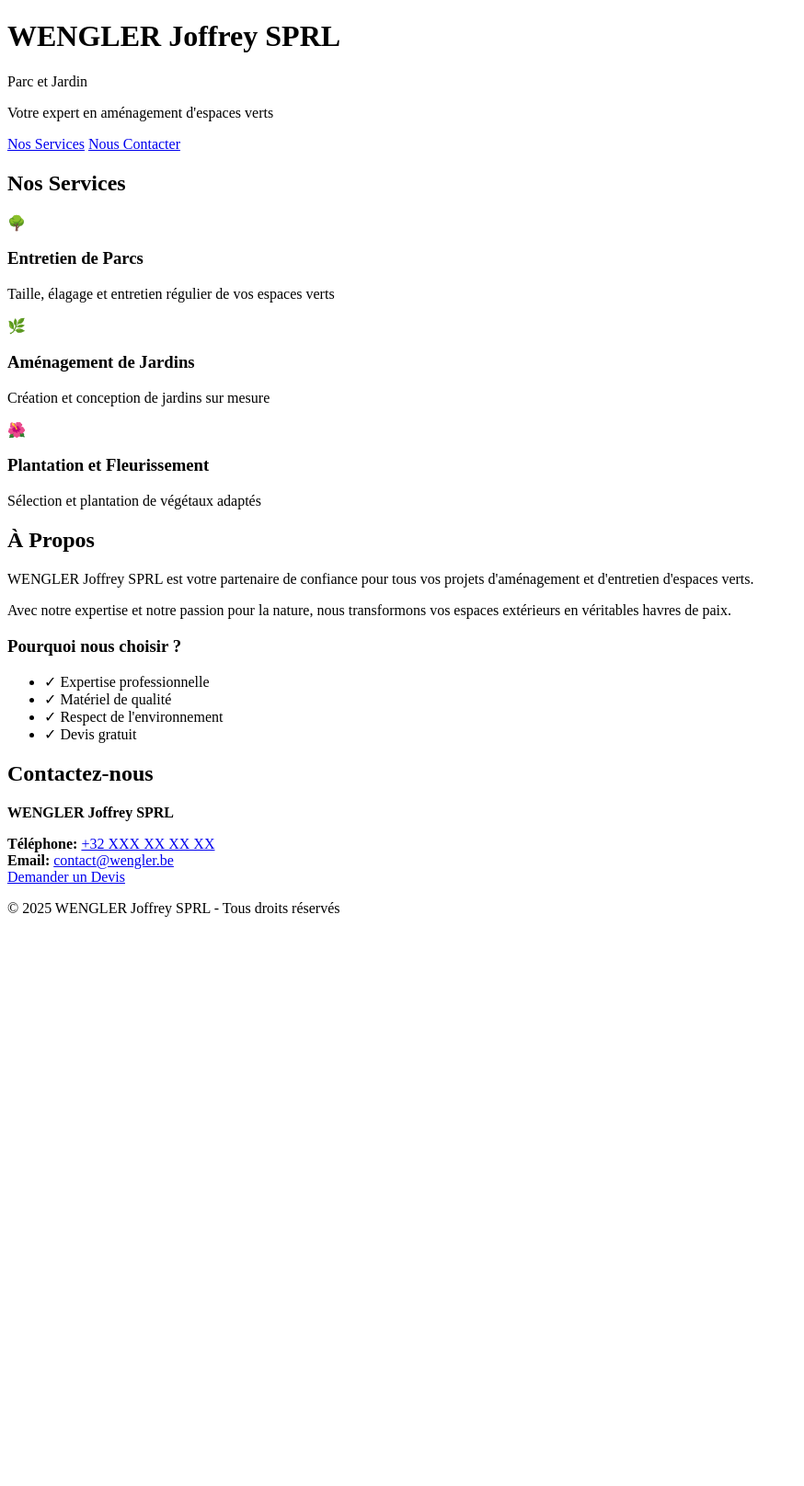
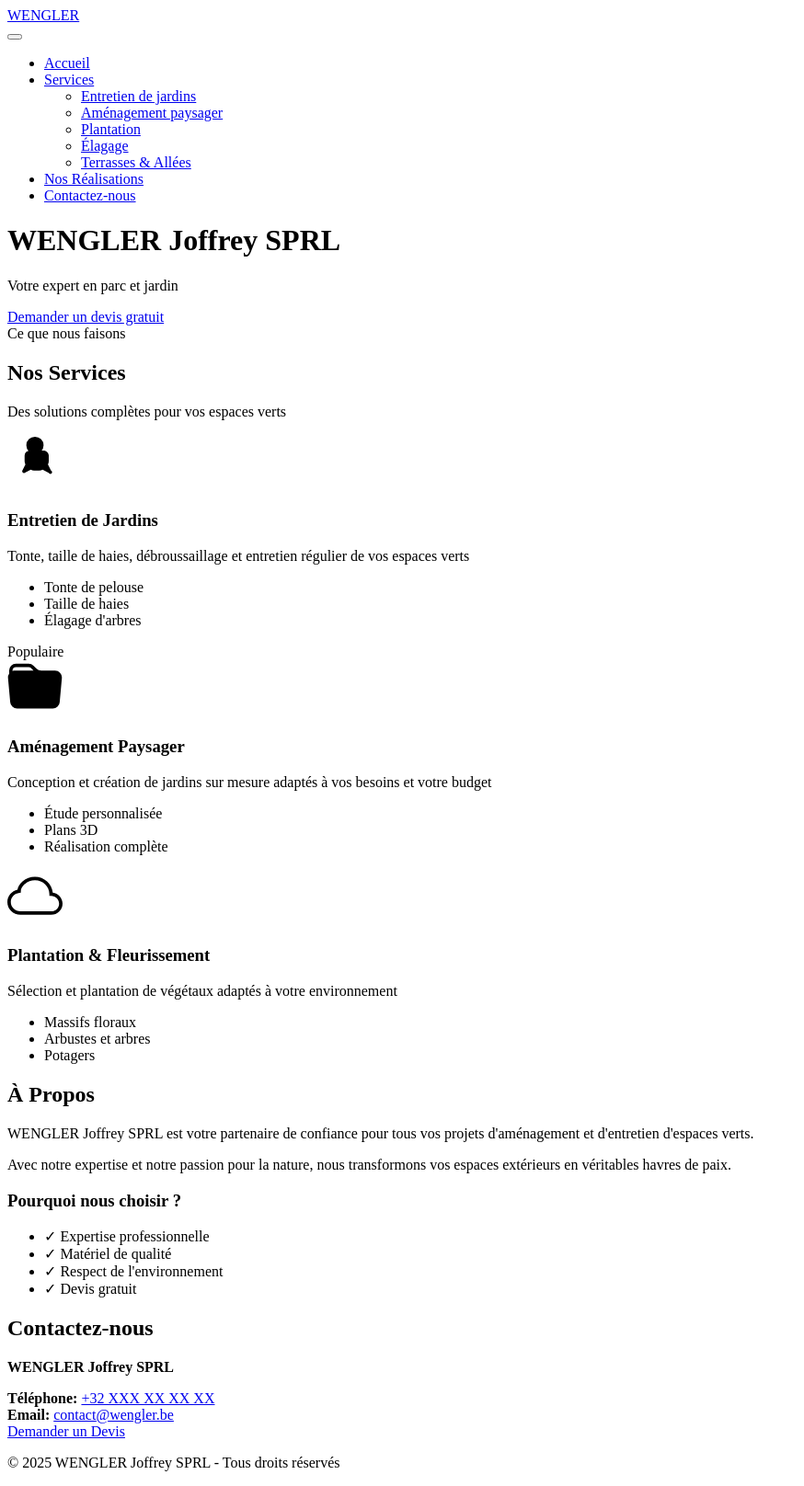
Before and after one commit to jeremyw30/wenglersprl, a Symfony app: template templates/home/index.html.twig in a window 1280 px wide. Shown: the whole page at 92% size, without its empty margins (0-874 px from the left). Before the commit the page ends 997 px from the top, so only its background shows below. Run offline with Twig, Linux system fonts and the light colour scheme; the template is opened without the code that fills it, so the values that code supplies are empty; some libraries are stand-ins or nearby versions.

Commit message:
first template

```diff
--- a/templates/home/index.html.twig
+++ b/templates/home/index.html.twig
@@ -1,51 +1,125 @@
 {% extends 'base.html.twig' %}
 
-{% block title %}WENGLER Joffrey SPRL - Parc et Jardin{% endblock %}
+{% block title %}WENGLER Joffrey SPRL - Expert en Parc et Jardin{% endblock %}
 
 {% block body %}
+
+<!-- Navbar -->
+<nav class="navbar navbar-expand-lg navbar-light bg-white shadow-sm sticky-top">
+    <div class="container">
+        <!-- Logo à gauche -->
+        <a class="navbar-brand" href="{{ path('app_home') }}">
+            <div class="logo-box">
+                <span class="logo-text">WENGLER</span>
+            </div>
+        </a>
+
+        <!-- Bouton mobile -->
+        <button class="navbar-toggler" type="button" data-bs-toggle="collapse" data-bs-target="#navbarNav">
+            <span class="navbar-toggler-icon"></span>
+        </button>
+
+        <!-- Menu navigation -->
+        <div class="collapse navbar-collapse" id="navbarNav">
+            <ul class="navbar-nav ms-4">
+                <li class="nav-item">
+                    <a class="nav-link active" href="{{ path('app_home') }}">Accueil</a>
+                </li>
+
+                <!-- Dropdown Services -->
+                <li class="nav-item dropdown">
+                    <a class="nav-link dropdown-toggle" href="#" role="button" data-bs-toggle="dropdown">
+                        Services
+                    </a>
+                    <ul class="dropdown-menu">
+                        <li><a class="dropdown-item" href="#entretien">Entretien de jardins</a></li>
+                        <li><a class="dropdown-item" href="#amenagement">Aménagement paysager</a></li>
+                        <li><a class="dropdown-item" href="#plantation">Plantation</a></li>
+                        <li><a class="dropdown-item" href="#elagage">Élagage</a></li>
+                        <li><a class="dropdown-item" href="#terrasse">Terrasses & Allées</a></li>
+                    </ul>
+                </li>
+
+                <li class="nav-item">
+                    <a class="nav-link" href="#realisations">Nos Réalisations</a>
+                </li>
+                <li class="nav-item">
+                    <a class="nav-link" href="#contact">Contactez-nous</a>
+                </li>
+            </ul>
+        </div>
+    </div>
+</nav>
+
 <!-- Hero Section -->
-<div class="bg-success text-white py-5">
-    <div class="container text-center py-5">
-        <h1 class="display-3 fw-bold mb-3">WENGLER Joffrey SPRL</h1>
-        <p class="lead fs-3 mb-4">Parc et Jardin</p>
-        <p class="fs-5">Votre expert en aménagement d'espaces verts</p>
-        <div class="mt-4">
-            <a href="#services" class="btn btn-light btn-lg me-3">Nos Services</a>
-            <a href="#contact" class="btn btn-outline-light btn-lg">Nous Contacter</a>
+<div class="hero-banner">
+    <div class="container">
+        <div class="row align-items-center py-5">
+            <div class="col-lg-8">
+                <h1 class="display-4 fw-bold text-success mb-3">WENGLER Joffrey SPRL</h1>
+                <p class="lead text-muted">Votre expert en parc et jardin</p>
+                <a href="#contact" class="btn btn-success btn-lg mt-3">Demander un devis gratuit</a>
+            </div>
         </div>
     </div>
 </div>
 
 <!-- Services Section -->
-<section id="services" class="py-5">
+<section id="services" class="services-section">
     <div class="container">
-        <h2 class="text-center mb-5 display-5 fw-bold text-success">Nos Services</h2>
+        <div class="section-header text-center mb-5">
+            <span class="section-label">Ce que nous faisons</span>
+            <h2 class="section-title">Nos Services</h2>
+            <p class="section-description">Des solutions complètes pour vos espaces verts</p>
+        </div>
         <div class="row g-4">
-            <div class="col-md-4">
-                <div class="card h-100 shadow-sm border-success">
-                    <div class="card-body text-center">
-                        <div class="display-4 text-success mb-3">🌳</div>
-                        <h3 class="card-title h4">Entretien de Parcs</h3>
-                        <p class="card-text">Taille, élagage et entretien régulier de vos espaces verts</p>
+            <div class="col-lg-4 col-md-6">
+                <div class="service-card">
+                    <div class="service-icon">
+                        <svg width="60" height="60" fill="currentColor" viewBox="0 0 16 16">
+                            <path d="M8 5.5a2.5 2.5 0 1 0 0-5 2.5 2.5 0 0 0 0 5zM5 7.585c0 .352.088.677.24.963l-.897 1.794a.5.5 0 0 0 .654.654l1.794-.897c.286.152.611.24.963.24h1.494c.352 0 .677-.088.963-.24l1.794.897a.5.5 0 1 0 .654-.654L11.76 8.548c.152-.286.24-.611.24-.963V6c0-.828-.672-1.5-1.5-1.5h-4A1.5 1.5 0 0 0 5 6v1.585z"/>
+                        </svg>
                     </div>
+                    <h3 class="service-title">Entretien de Jardins</h3>
+                    <p class="service-description">Tonte, taille de haies, débroussaillage et entretien régulier de vos espaces verts</p>
+                    <ul class="service-list">
+                        <li>Tonte de pelouse</li>
+                        <li>Taille de haies</li>
+                        <li>Élagage d'arbres</li>
+                    </ul>
                 </div>
             </div>
-            <div class="col-md-4">
-                <div class="card h-100 shadow-sm border-success">
-                    <div class="card-body text-center">
-                        <div class="display-4 text-success mb-3">🌿</div>
-                        <h3 class="card-title h4">Aménagement de Jardins</h3>
-                        <p class="card-text">Création et conception de jardins sur mesure</p>
+            <div class="col-lg-4 col-md-6">
+                <div class="service-card featured">
+                    <div class="service-badge">Populaire</div>
+                    <div class="service-icon">
+                        <svg width="60" height="60" fill="currentColor" viewBox="0 0 16 16">
+                            <path d="M9.828 3h3.982a2 2 0 0 1 1.992 2.181l-.637 7A2 2 0 0 1 13.174 14H2.825a2 2 0 0 1-1.991-1.819l-.637-7a1.99 1.99 0 0 1 .342-1.31L.5 3a2 2 0 0 1 2-2h3.672a2 2 0 0 1 1.414.586l.828.828A2 2 0 0 0 9.828 3zm-8.322.12C1.72 3.042 1.95 3 2.19 3h5.396l-.707-.707A1 1 0 0 0 6.172 2H2.5a1 1 0 0 0-1 .981l.006.139z"/>
+                        </svg>
                     </div>
+                    <h3 class="service-title">Aménagement Paysager</h3>
+                    <p class="service-description">Conception et création de jardins sur mesure adaptés à vos besoins et votre budget</p>
+                    <ul class="service-list">
+                        <li>Étude personnalisée</li>
+                        <li>Plans 3D</li>
+                        <li>Réalisation complète</li>
+                    </ul>
                 </div>
             </div>
-            <div class="col-md-4">
-                <div class="card h-100 shadow-sm border-success">
-                    <div class="card-body text-center">
-                        <div class="display-4 text-success mb-3">🌺</div>
-                        <h3 class="card-title h4">Plantation et Fleurissement</h3>
-                        <p class="card-text">Sélection et plantation de végétaux adaptés</p>
+            <div class="col-lg-4 col-md-6">
+                <div class="service-card">
+                    <div class="service-icon">
+                        <svg width="60" height="60" fill="currentColor" viewBox="0 0 16 16">
+                            <path d="M4.406 3.342A5.53 5.53 0 0 1 8 2c2.69 0 4.923 2 5.166 4.579C14.758 6.804 16 8.137 16 9.773 16 11.569 14.502 13 12.687 13H3.781C1.708 13 0 11.366 0 9.318c0-1.763 1.266-3.223 2.942-3.593.143-.863.698-1.723 1.464-2.383zm.653.757c-.757.653-1.153 1.44-1.153 2.056v.448l-.445.049C2.064 6.805 1 7.952 1 9.318 1 10.785 2.23 12 3.781 12h8.906C13.98 12 15 10.988 15 9.773c0-1.216-1.02-2.228-2.313-2.228h-.5v-.5C12.188 4.825 10.328 3 8 3a4.53 4.53 0 0 0-2.941 1.1z"/>
+                        </svg>
                     </div>
+                    <h3 class="service-title">Plantation & Fleurissement</h3>
+                    <p class="service-description">Sélection et plantation de végétaux adaptés à votre environnement</p>
+                    <ul class="service-list">
+                        <li>Massifs floraux</li>
+                        <li>Arbustes et arbres</li>
+                        <li>Potagers</li>
+                    </ul>
                 </div>
             </div>
         </div>
@@ -53,7 +127,7 @@
 </section>
 
 <!-- About Section -->
-<section class="bg-light py-5">
+<section id="about" class="bg-light py-5">
     <div class="container">
         <div class="row align-items-center">
             <div class="col-lg-6">
```
Also changed, not shown: assets/styles/app.css (+69 -10 lines).
